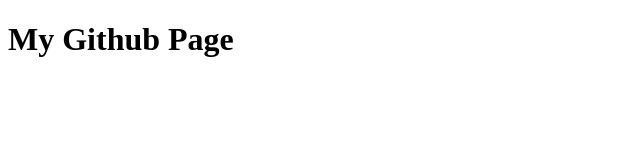
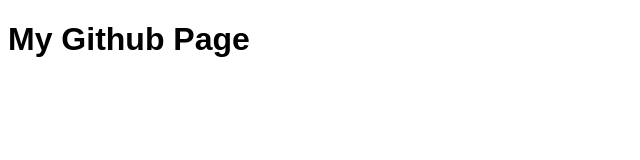
Before and after one commit to jorgeSader/jorgeSader.github.io, a plain HTML site: page index.html in a window 1280 px wide. Shown: the whole page, without its empty margins (0-640 px from the left). Drawn offline with Linux system fonts and the light colour scheme.

Commit message:
changed font to Sans-serif

```diff
--- a/index.html
+++ b/index.html
@@ -6,6 +6,11 @@
     <meta name="viewport" content="width=device-width, initial-scale=1.0" />
     <title>My Github Pages</title>
   </head>
+  <style>
+    html {
+      font-family: sans-serif;
+    }
+  </style>
   <body>
     <h1>My Github Page</h1>
   </body>
```
